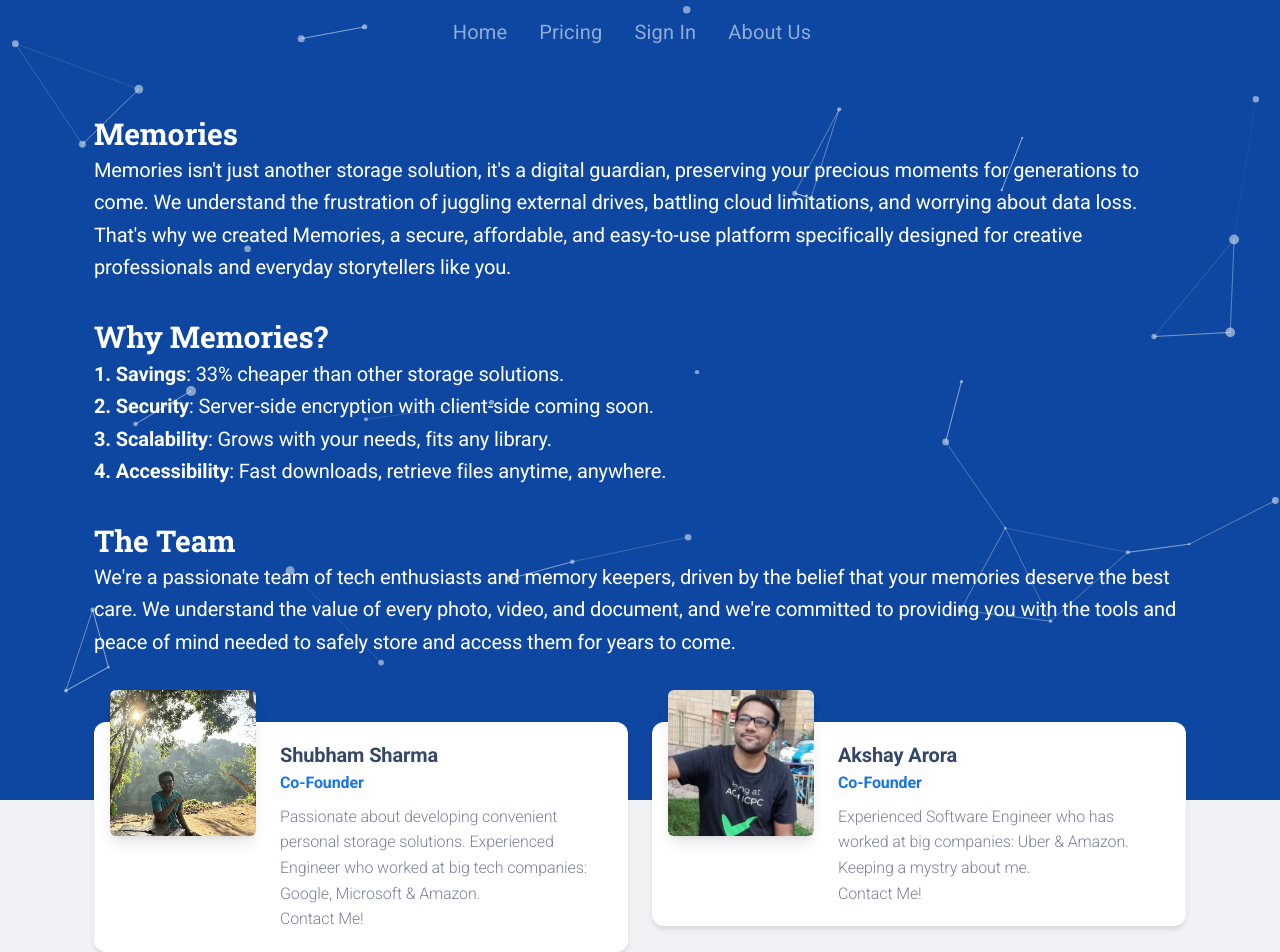
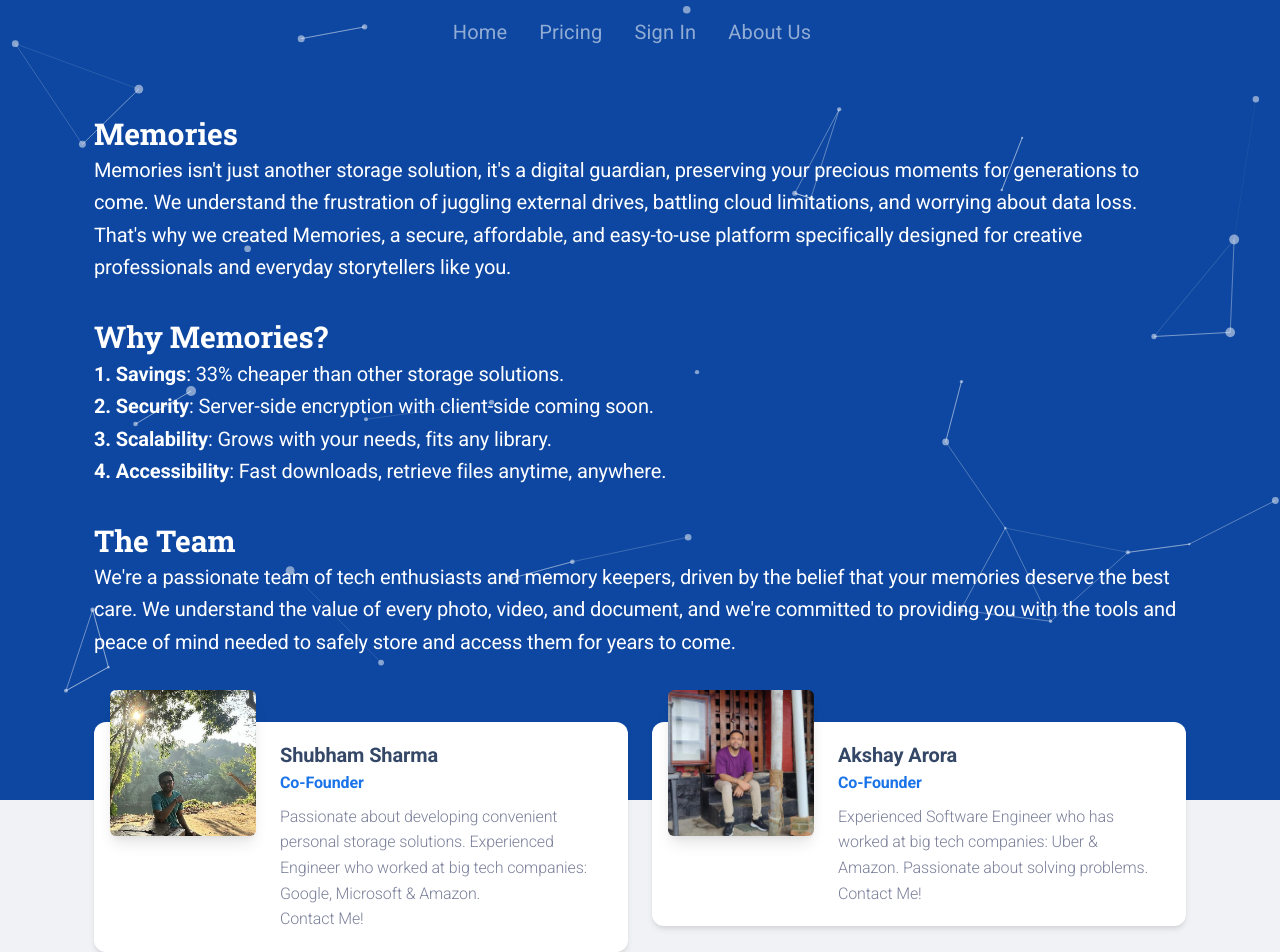
Before and after one commit to asli-brown-munda/scratchMemoriesApp, a React (Create React App) app in the folder frontend/: page /about_us in a window 1280 px wide. Shown: the top 952 px of the page. Built offline with nearby package versions, Linux system fonts and the light colour scheme; no server answers.

Commit message:
updates about us for akshay

```diff
--- a/frontend/src/components/Team/index.js
+++ b/frontend/src/components/Team/index.js
@@ -46,7 +46,7 @@ const Team = function () {
               image={akshay}
               name="Akshay Arora"
               position={{ color: "info", label: "Co-Founder" }}
-              description="Experienced Software Engineer who has worked at big companies: Uber & Amazon. Keeping a mystry about me."
+              description="Experienced Software Engineer who has worked at big tech companies: Uber & Amazon. Passionate about solving problems."
               email="akshay@memoriesmvp.com"
             />
           </MKBox>
```
Also changed, not shown: frontend/src/assets/images/akshay.jpeg.
